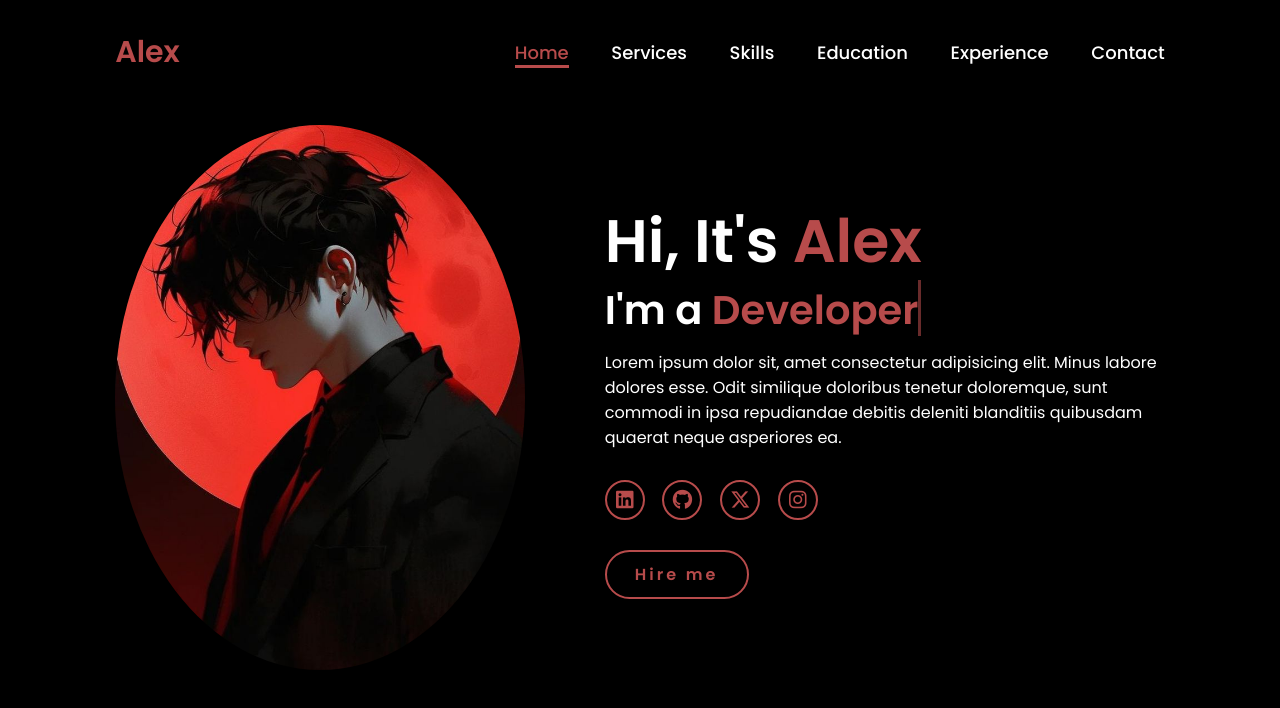
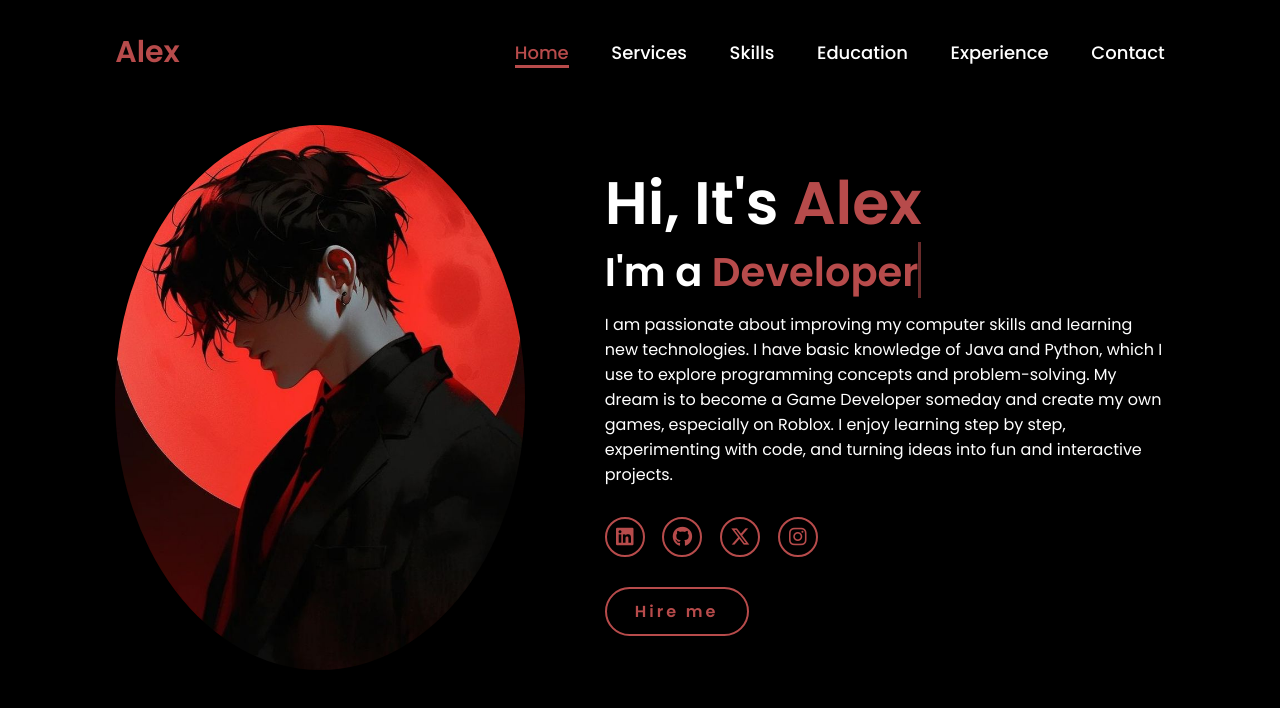
Before and after one commit to sbcvconstantinoraevin-ai/PORTFOLIOME, a plain HTML site: page index.html in a window 1280 px wide. Drawn offline with Linux system fonts and the light colour scheme.

Commit message:
Update index.html

```diff
--- a/index.html
+++ b/index.html
@@ -28,7 +28,7 @@
         <div class="home-content">
             <h1>Hi, It's <span>Alex</span></h1>
             <h3 class="typing-text">I'm a <span></span></h3>
-            <p>Lorem ipsum dolor sit, amet consectetur adipisicing elit. Minus labore dolores esse. Odit similique doloribus tenetur doloremque, sunt commodi in ipsa repudiandae debitis deleniti blanditiis quibusdam quaerat neque asperiores ea.</p>
+            <p>I am passionate about improving my computer skills and learning new technologies. I have basic knowledge of Java and Python, which I use to explore programming concepts and problem-solving. My dream is to become a Game Developer someday and create my own games, especially on Roblox. I enjoy learning step by step, experimenting with code, and turning ideas into fun and interactive projects.</p>
             <div class="social-icons">
                 <a href="#"><i class="fa-brands fa-linkedin"></i></a>
                 <a href="#"><i class="fa-brands fa-github"></i></a>
@@ -39,4 +39,5 @@
         </div>
     </section>
 </body>
+
 </html>
```
